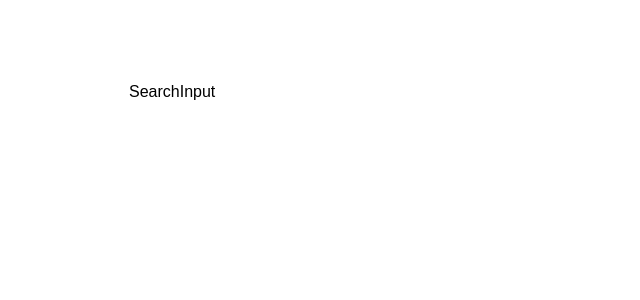
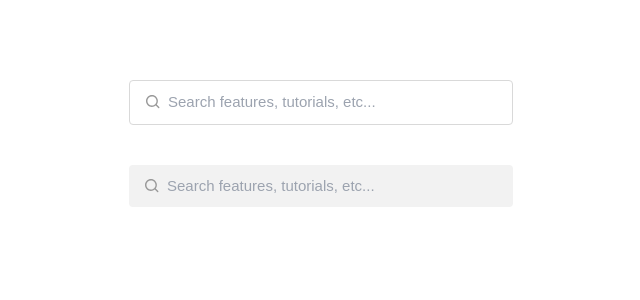
Before and after one commit to anoopraju31/dukaan-dashboard, a React (Vite) app: page / in a window 1280 px wide. Shown: the top 300 px of the page, without its empty margins (319-959 px from the left). Built offline with nearby package versions, Linux system fonts and the light colour scheme.

Commit message:
Search Input - styled

```diff
--- a/src/App.tsx
+++ b/src/App.tsx
@@ -3,7 +3,21 @@ import SearchInput from './components/SearchInput'
 const App = () => {
 	return (
 		<div className='max-w-sm mx-auto my-20 flex flex-col gap-10'>
-			<SearchInput />
+			<SearchInput
+				placeholder='Search features, tutorials, etc...'
+				label='search'
+				name='search'
+				id='search'
+				variant='outlined'
+			/>
+
+			<SearchInput
+				placeholder='Search features, tutorials, etc...'
+				label='search'
+				name='search'
+				id='search'
+				variant='primary'
+			/>
 		</div>
 	)
 }
--- a/src/components/SearchInput.tsx
+++ b/src/components/SearchInput.tsx
@@ -1,5 +1,41 @@
-const SearchInput = () => {
-	return <div>SearchInput</div>
+import { FC } from 'react'
+import Search from './svgs/Search'
+
+type SearchInputType = {
+	variant?: 'outlined' | 'primary'
+	label: string
+	id: string
+	name: string
+	placeholder: string
+}
+
+const SearchInput: FC<SearchInputType> = (props) => {
+	const { variant = 'primary', label, id, name, placeholder } = props
+	const style = {
+		outlined: 'bg-black-100 border border-black-85',
+		primary: 'bg-black-95',
+	}
+
+	return (
+		<>
+			<label htmlFor='search' className='sr-only'>
+				{label}
+			</label>
+
+			<div
+				className={`py-[10px] px-4 flex items-center gap-2 rounded ${style[variant]}`}>
+				<Search />
+
+				<input
+					type='text'
+					id={id}
+					name={name}
+					placeholder={placeholder}
+					className='text-black-50 text-[15px] leading--[22px] flex-shrink-0 flex-1 bg-transparent outline-none border-none'
+				/>
+			</div>
+		</>
+	)
 }
 
 export default SearchInput
--- /dev/null
+++ b/src/components/svgs/Search.tsx
@@ -0,0 +1,26 @@
+import { FC } from 'react'
+
+const Search: FC = () => {
+	return (
+		<svg
+			xmlns='http://www.w3.org/2000/svg'
+			width='14'
+			height='14'
+			viewBox='0 0 14 14'
+			fill='none'>
+			<g clipPath='url(#clip0_32_276)'>
+				<path
+					d='M5.95 10.5263C3.4412 10.5263 1.4 8.48 1.4 5.96491C1.4 3.44982 3.4412 1.40351 5.95 1.40351C8.4588 1.40351 10.5 3.44982 10.5 5.96491C10.5 8.48 8.4588 10.5263 5.95 10.5263ZM10.7443 9.48281C11.4674 8.49474 11.9 7.2814 11.9 5.96491C11.9 2.67579 9.2309 0 5.95 0C2.6691 0 0 2.67579 0 5.96491C0 9.25403 2.6691 11.9298 5.95 11.9298C7.4137 11.9298 8.7542 11.3944 9.7909 10.5116L12.2528 12.9796C12.3893 13.1165 12.5685 13.1853 12.7477 13.1853C12.9269 13.1853 13.1061 13.1165 13.2426 12.9796C13.5163 12.7053 13.5163 12.2618 13.2426 11.9874L10.7443 9.48281Z'
+					fill='#999999'
+				/>
+			</g>
+			<defs>
+				<clipPath id='clip0_32_276'>
+					<rect width='14' height='14' fill='white' />
+				</clipPath>
+			</defs>
+		</svg>
+	)
+}
+
+export default Search
```
